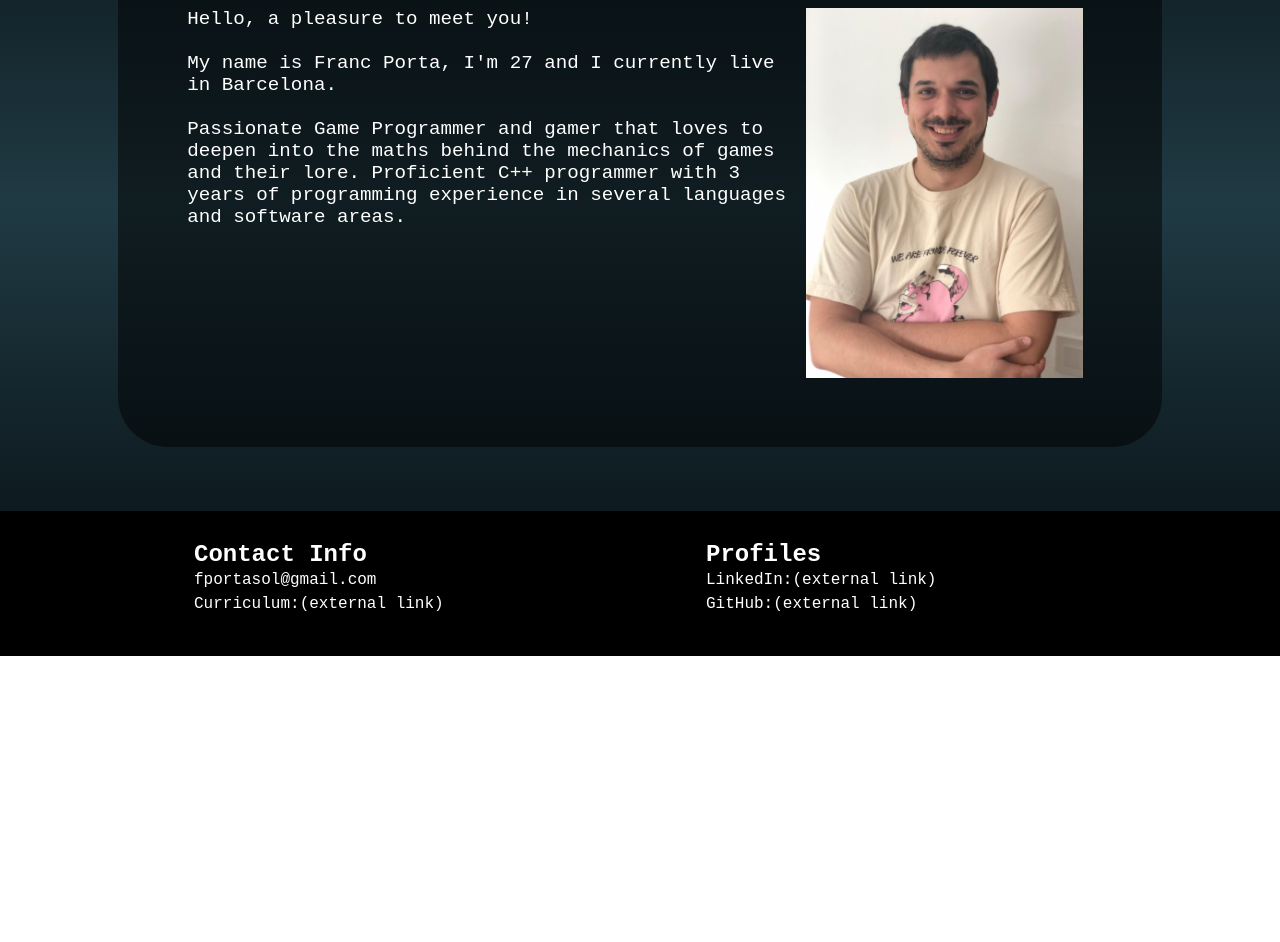
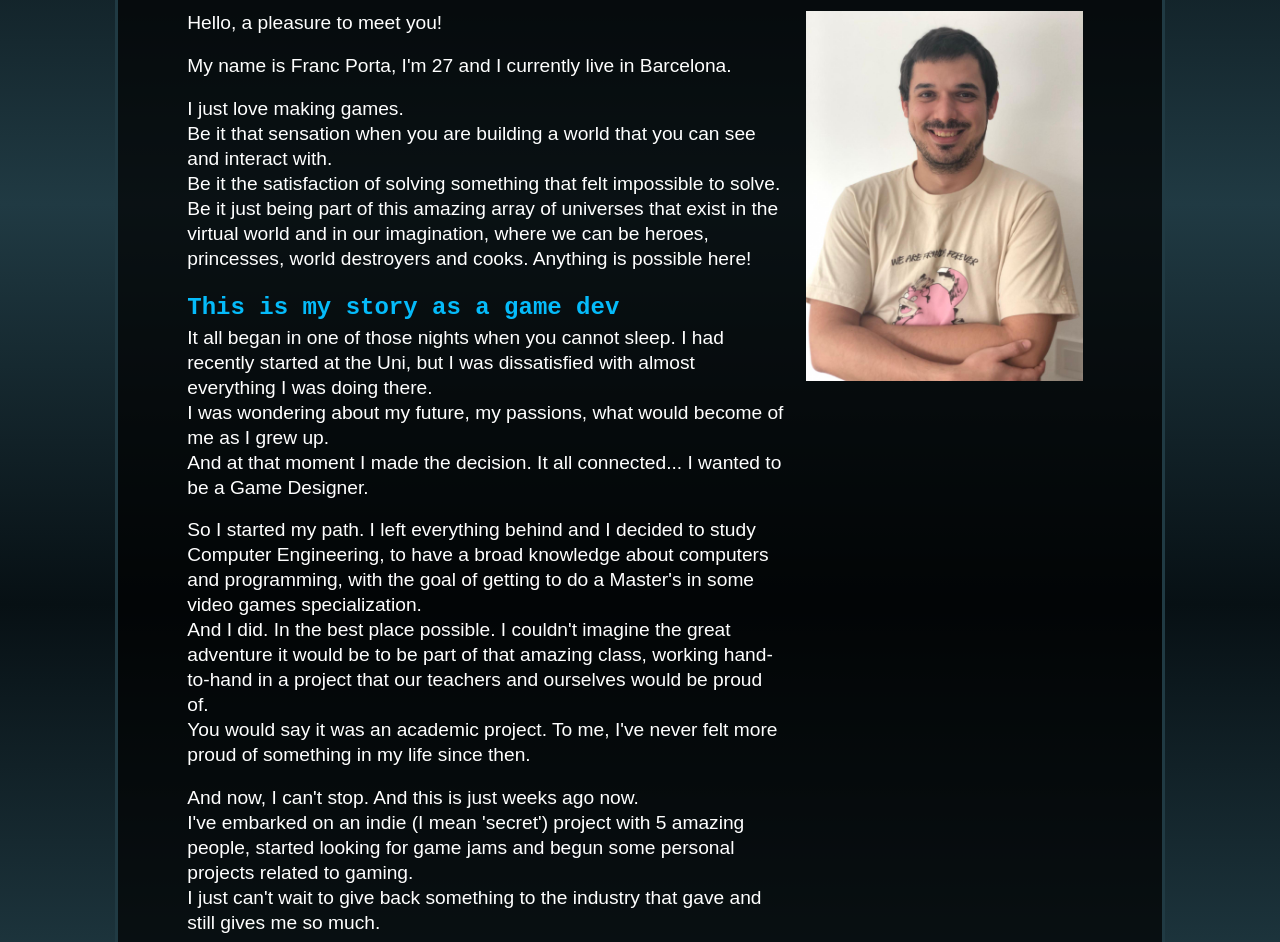
Before and after one commit to FrancPS/francps.github.io, a plain HTML site: page about.html in a window 1280 px wide. Shown: the part 196-1138 px from the top of the page. Before the commit the page ends 852 px from the top, so only its background shows below. Drawn offline with Linux system fonts and the light colour scheme.

Commit message:
update about

```diff
--- a/about.html
+++ b/about.html
@@ -19,17 +19,30 @@
             <h1>ABOUT ME</h1>
             <hr>
             <div class="flex">
-                <div style="font-size: 1.2em; width: 65%;">
+                <div style="width: 65%;">
                     <p>Hello, a pleasure to meet you!</p>
                     <br>
                     <p>My name is Franc Porta, I'm 27 and I currently live in Barcelona.</p>
                     <br>
-                    <p>
-                        Passionate  Game  Programmer  and  gamer  that  loves  to  deepen  into  the  maths  behind  the
-                        mechanics of games and their lore.
-                        Proficient  C++  programmer  with  3  years  of  programming  experience  in  several  languages  and
-                        software areas.
-                    </p>
+                    <p>I just love making games.</p>
+                    <p>Be it that sensation when you are building a world that you can see and interact with.</p>
+                    <p>Be it the satisfaction of solving something that felt impossible to solve.</p>
+                    <p>Be it just being part of this amazing array of universes that exist in the virtual world and in our imagination, where we can be heroes, princesses, world destroyers and cooks. Anything is possible here!</p>
+                    <br>
+                    <h2 style="line-height: 1.5em;">This is my story as a game dev</h2>
+                    <p>It all began in one of those nights when you cannot sleep. I had recently started at the Uni, but I was dissatisfied with almost everything I was doing there.</p>
+                    <p>I was wondering about my future, my passions, what would become of me as I grew up.</p>
+                    <p>And at that moment I made the decision. It all connected... I wanted to be a Game Designer.</p>
+                    <br>
+                    <p>So I started my path. I left everything behind and I decided to study Computer Engineering, to have a broad knowledge about computers and programming, with the goal of getting to do a Master's in some video games specialization.</p>
+                    <p>And I did. In the best place possible. I couldn't imagine the great adventure it would be to be part of that amazing class, working hand-to-hand in a project that our teachers and ourselves would be proud of.</p>
+                    <p>You would say it was an academic project. To me, I've never felt more proud of something in my life since then.</p>
+                    <br>
+                    <p>And now, I can't stop. And this is just weeks ago now.</p>
+                    <p>I've embarked on an indie (I mean 'secret') project with 5 amazing people, started looking for game jams and begun some personal projects related to gaming.</p>
+                    <p>I just can't wait to give back something to the industry that gave and still gives me so much.</p>
+                    <br>
+                    <p>And who knows what the future holds...</p>
                 </div>
 
                 <div style="width: 30%;">
--- a/css/main.css
+++ b/css/main.css
@@ -15,15 +15,18 @@ body {
 
 hr {
     margin-bottom: 1vh;
+    color: #00bdff;
 }
 
 h1 {
     padding: 1vh 0;
     font: bold 2.7em;
+    color: #00bdff;
 }
 
 h2 {
     font: bold 2em;
+    color: #05bbfa;
 }
 
 h3 {
@@ -94,13 +97,20 @@ a:hover {
     left: 0;
     right: 0;
     padding: 10px;
-    background-color: rgba(0, 0, 0, 0.5);
+    background-color: rgba(0, 0, 0, 0.7);
+    border: 3px solid #203A43;
     border-radius: 50px;
 }
 
     .page_content .content_text{
         padding: 50px;
     }
+
+        .page_content .content_text .flex p {
+            font-size: 1.2em;
+            line-height: 1.3em;
+            font-family: Arial, sans-serif;
+        }
 
     .page_content .flex {
         display: flex;
```
Also changed, not shown: projects.html (+13 -4 lines), 1 other file.
